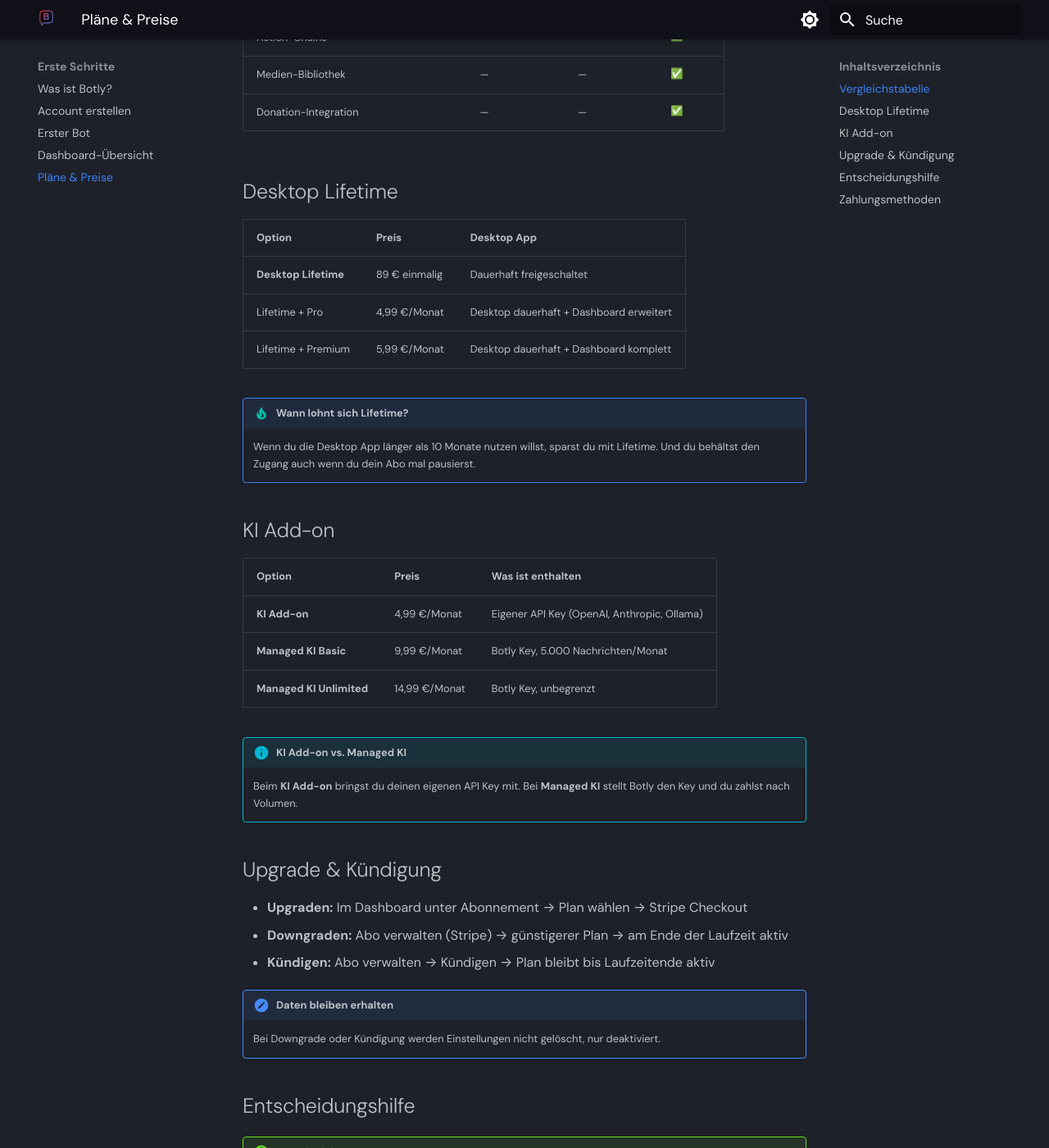
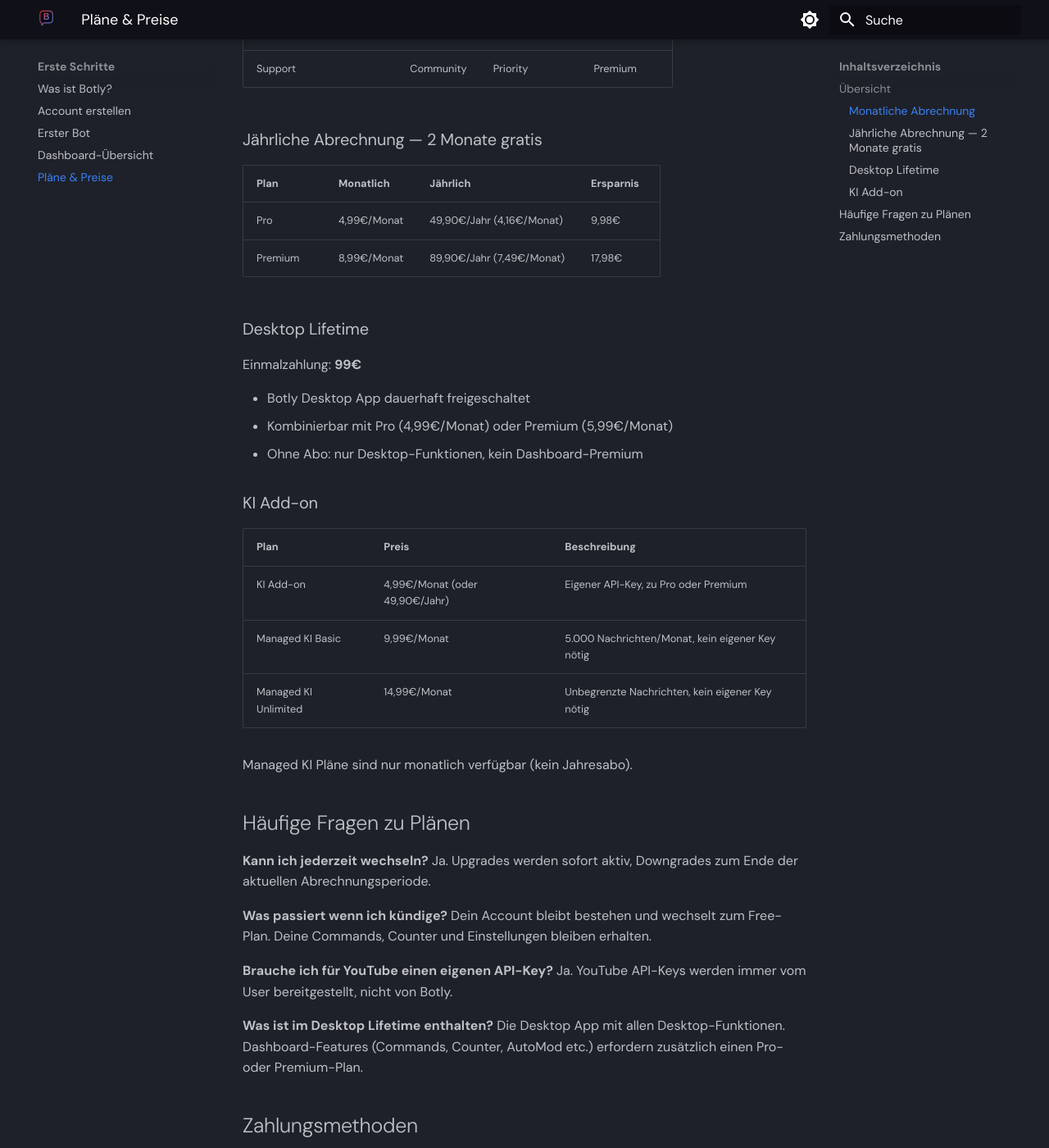
Before and after one commit to thymply/botly-docs, an MkDocs documentation site: the page built from docs/erste-schritte/plaene.md, in a window 1280 px wide and 1400 px high, scrolled down 1061 px. Shown: the whole window at 82% size. Built offline with MkDocs 1.6.1 and Material for MkDocs 9.7.7, drawn with Linux system fonts in a browser that asks for light colours; emoji names are drawn with the system emoji font; some of the changed text lies outside the part shown.

Commit message:
docs: Pricing-Seite aktualisiert (Jahresabo, Lifetime 99€, Managed KI)

```diff
--- a/docs/erste-schritte/plaene.md
+++ b/docs/erste-schritte/plaene.md
@@ -5,75 +5,69 @@ description: Free, Pro und Premium im Vergleich — finde den passenden Plan fü
 
 # Pläne & Preise
 
-Botly bietet flexible Pläne für jeden Streamer — vom Hobby bis zum Vollzeit-Stream.
+## Übersicht
 
-## Vergleichstabelle
+Botly bietet flexible Pläne für jeden Streamer — vom Hobbystreamer bis zum Vollzeit-Creator.
+
+### Monatliche Abrechnung
 
 | | Free | Pro | Premium |
-|---|:---:|:---:|:---:|
-| **Preis** | 0 € | 4,99 €/Monat | 8,99 €/Monat |
-| Commands (unbegrenzt) | :white_check_mark: | :white_check_mark: | :white_check_mark: |
-| AutoMod (alle Plattformen) | :white_check_mark: | :white_check_mark: | :white_check_mark: |
-| Giveaways, Mitspieler | :white_check_mark: | :white_check_mark: | :white_check_mark: |
-| Timer | max. 3 | Unbegrenzt | Unbegrenzt |
-| Counter | max. 1 | Unbegrenzt | Unbegrenzt |
-| Reaction Role Panels | max. 1 | Unbegrenzt | Unbegrenzt |
-| Live-Ankündigungen | max. 1 Streamer | Unbegrenzt | Unbegrenzt |
-| Editoren | max. 1 | Unbegrenzt | Unbegrenzt |
-| Discord-Server | 1 | 3 | 5 |
-| Duplikaterkennung | — | :white_check_mark: | :white_check_mark: |
-| Kanalpunkte | — | :white_check_mark: | :white_check_mark: |
-| **Desktop App (CrossChat + OBS)** | — | :white_check_mark: | :white_check_mark: |
-| **Desktop App komplett** | — | — | :white_check_mark: |
-| Alert-Editor | — | — | :white_check_mark: |
-| Action-Chains | — | — | :white_check_mark: |
-| Medien-Bibliothek | — | — | :white_check_mark: |
-| Donation-Integration | — | — | :white_check_mark: |
+|---|---|---|---|
+| Preis | 0€ | 4,99€/Monat | 8,99€/Monat |
+| Commands | Unbegrenzt | Unbegrenzt | Unbegrenzt |
+| OBS-Regeln | 5 | Unbegrenzt | Unbegrenzt |
+| OBS Relay | ✅ | ✅ | ✅ |
+| Timer, Counter, Giveaway | Mit Limits | Ohne Limits | Ohne Limits |
+| Duplikat-Nachrichten | ❌ | ✅ | ✅ |
+| Eskalationsstufen | ❌ | ✅ | ✅ |
+| Channel Points | ❌ | ✅ | ✅ |
+| Erweiterte AutoMod-Filter | ❌ | ✅ | ✅ |
+| Botly Desktop App | ❌ | CrossChat only | Vollständig |
+| Auto-Clip | ❌ | ❌ | ✅ |
+| Clips Dashboard | ❌ | ❌ | ✅ |
+| CrossChat Bridge | ❌ | ✅ | ✅ |
+| Alert-Editor | ❌ | ❌ | ✅ |
+| Action Builder | ❌ | ❌ | ✅ |
+| Support | Community | Priority | Premium |
 
-## Desktop Lifetime
+### Jährliche Abrechnung — 2 Monate gratis
 
-| Option | Preis | Desktop App |
-|--------|-------|-------------|
-| **Desktop Lifetime** | 89 € einmalig | Dauerhaft freigeschaltet |
-| Lifetime + Pro | 4,99 €/Monat | Desktop dauerhaft + Dashboard erweitert |
-| Lifetime + Premium | 5,99 €/Monat | Desktop dauerhaft + Dashboard komplett |
+| Plan | Monatlich | Jährlich | Ersparnis |
+|---|---|---|---|
+| Pro | 4,99€/Monat | 49,90€/Jahr (4,16€/Monat) | 9,98€ |
+| Premium | 8,99€/Monat | 89,90€/Jahr (7,49€/Monat) | 17,98€ |
 
-!!! tip "Wann lohnt sich Lifetime?"
-    Wenn du die Desktop App länger als 10 Monate nutzen willst, sparst du mit Lifetime. Und du behältst den Zugang auch wenn du dein Abo mal pausierst.
+### Desktop Lifetime
 
-## KI Add-on
+Einmalzahlung: **99€**
 
-| Option | Preis | Was ist enthalten |
-|--------|-------|-------------------|
-| **KI Add-on** | 4,99 €/Monat | Eigener API Key (OpenAI, Anthropic, Ollama) |
-| **Managed KI Basic** | 9,99 €/Monat | Botly Key, 5.000 Nachrichten/Monat |
-| **Managed KI Unlimited** | 14,99 €/Monat | Botly Key, unbegrenzt |
+- Botly Desktop App dauerhaft freigeschaltet
+- Kombinierbar mit Pro (4,99€/Monat) oder Premium (5,99€/Monat)
+- Ohne Abo: nur Desktop-Funktionen, kein Dashboard-Premium
 
-!!! info "KI Add-on vs. Managed KI"
-    Beim **KI Add-on** bringst du deinen eigenen API Key mit. Bei **Managed KI** stellt Botly den Key und du zahlst nach Volumen.
+### KI Add-on
 
-## Upgrade & Kündigung
+| Plan | Preis | Beschreibung |
+|---|---|---|
+| KI Add-on | 4,99€/Monat (oder 49,90€/Jahr) | Eigener API-Key, zu Pro oder Premium |
+| Managed KI Basic | 9,99€/Monat | 5.000 Nachrichten/Monat, kein eigener Key nötig |
+| Managed KI Unlimited | 14,99€/Monat | Unbegrenzte Nachrichten, kein eigener Key nötig |
 
-- **Upgraden:** Im Dashboard unter Abonnement → Plan wählen → Stripe Checkout
-- **Downgraden:** Abo verwalten (Stripe) → günstigerer Plan → am Ende der Laufzeit aktiv
-- **Kündigen:** Abo verwalten → Kündigen → Plan bleibt bis Laufzeitende aktiv
+Managed KI Pläne sind nur monatlich verfügbar (kein Jahresabo).
 
-!!! note "Daten bleiben erhalten"
-    Bei Downgrade oder Kündigung werden Einstellungen nicht gelöscht, nur deaktiviert.
+## Häufige Fragen zu Plänen
 
-## Entscheidungshilfe
+**Kann ich jederzeit wechseln?**
+Ja. Upgrades werden sofort aktiv, Downgrades zum Ende der aktuellen Abrechnungsperiode.
 
-??? question "Brauche ich Pro?"
-    **Ja**, wenn du mehr als 3 Timer, mehr als 1 Counter oder die Desktop App für CrossChat oder OBS brauchst.
+**Was passiert wenn ich kündige?**
+Dein Account bleibt bestehen und wechselt zum Free-Plan. Deine Commands, Counter und Einstellungen bleiben erhalten.
 
-??? question "Brauche ich Premium?"
-    **Ja**, wenn du die Desktop App mit Alert-Editor, Action-Chains und Donation-Integration willst.
+**Brauche ich für YouTube einen eigenen API-Key?**
+Ja. YouTube API-Keys werden immer vom User bereitgestellt, nicht von Botly.
 
-??? question "Lifetime + Pro oder Lifetime + Premium?"
-    **Lifetime + Pro** (4,99 €/Monat): Desktop App komplett + erweiterte Dashboard-Features. **Lifetime + Premium** (5,99 €/Monat): Alles aus Pro + 5 Discord-Server, Auto-Clip, Clips Dashboard.
-
-??? question "Was passiert wenn ich kündige?"
-    Dein Plan bleibt bis zum Ende der bezahlten Laufzeit aktiv. Danach wechselst du auf Free. Einstellungen bleiben gespeichert.
+**Was ist im Desktop Lifetime enthalten?**
+Die Desktop App mit allen Desktop-Funktionen. Dashboard-Features (Commands, Counter, AutoMod etc.) erfordern zusätzlich einen Pro- oder Premium-Plan.
 
 ## Zahlungsmethoden
 
```
